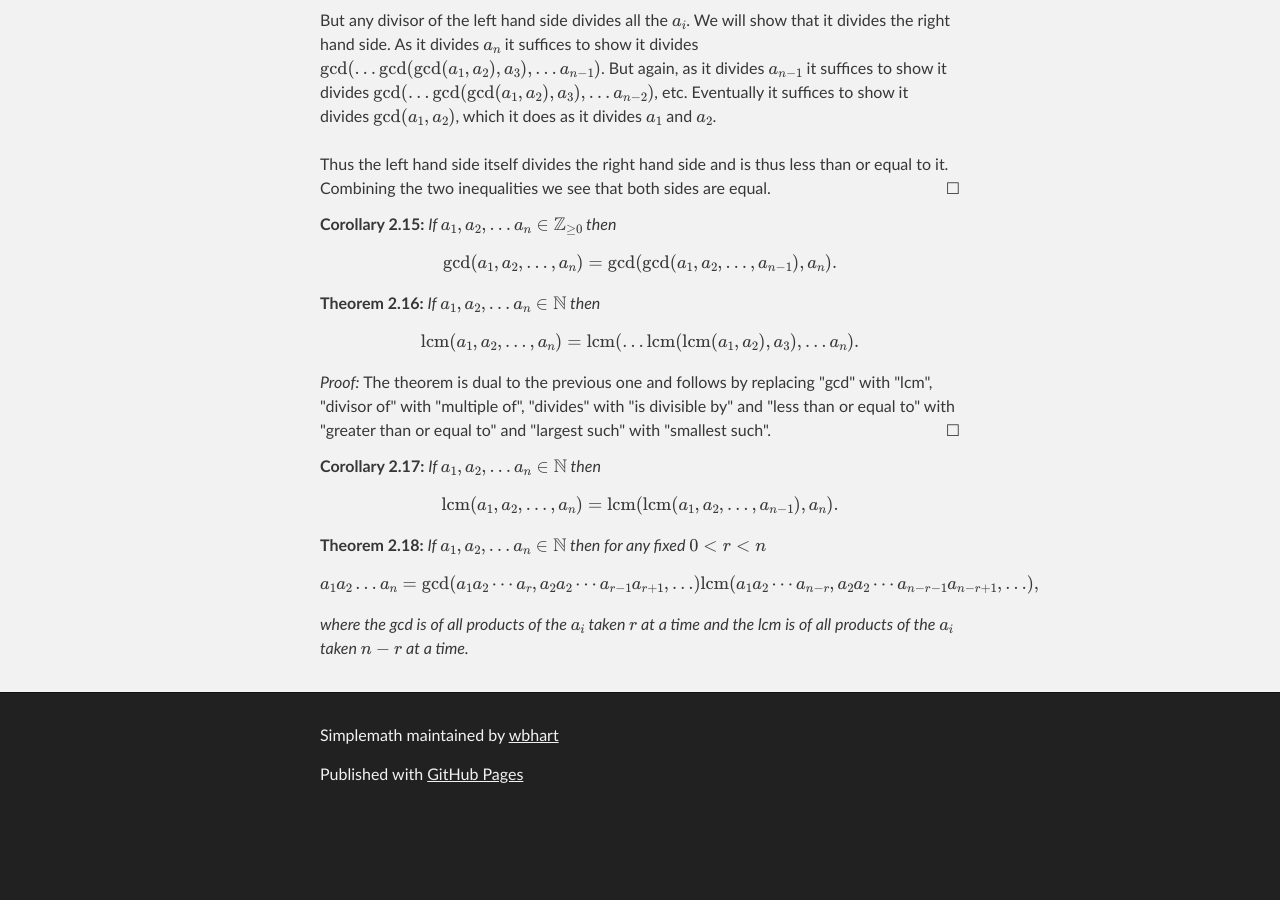
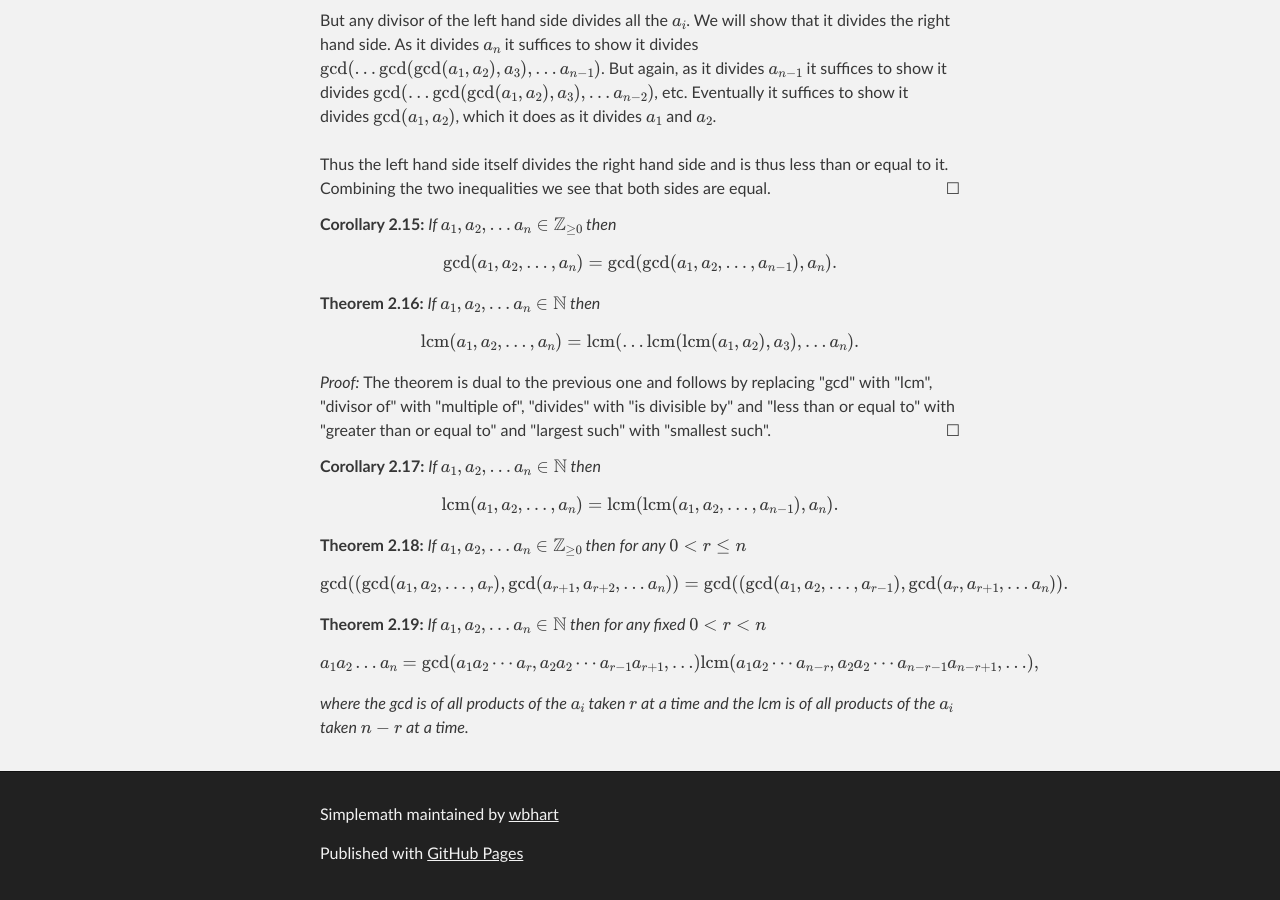
Before and after one commit to wbhart/SimpleMath, a Jekyll site: the page built from test.html, in a window 1280 px wide and 900 px high, scrolled down 4712 px. Built offline with Jekyll 4.4.1, drawn with Linux system fonts in a browser that asks for light colours; formulas are drawn with MathJax 3; before the commit the page ends 5533 px from its top, so only the background shows below that.

Commit message:
Update test.html

```diff
--- a/test.html
+++ b/test.html
@@ -252,6 +252,11 @@ inequalities we see that both sides are equal.
 \[\mbox{lcm}(a_1, a_2, \ldots, a_n) = \mbox{lcm}(\mbox{lcm}(a_1, a_2, \ldots, a_{n-1}), a_n).\]
 </corollary>
 
+<theorem> If \(a_1, a_2, \ldots a_n \in \mathbb{Z}_{\geq 0}\) then for any \(0 < r \leq n\)
+\[\gcd((\gcd(a_1, a_2, \ldots, a_r), \gcd(a_{r+1}, a_{r+2}, \ldots a_n)) =
+\gcd((\gcd(a_1, a_2, \ldots, a_{r-1}), \gcd(a_r, a_{r+1}, \ldots a_n)).\]
+</theorem>
+
 <theorem> If \(a_1, a_2, \ldots a_n \in \mathbb{N}\) then for any fixed \(0 < r < n\)
 \[a_1a_2\ldots a_n = \gcd(a_1a_2\cdots a_r, a_2a_2\cdots a_{r-1}a_{r+1}, \ldots)
 \mbox{lcm}(a_1a_2\cdots a_{n-r}, a_2a_2\cdots a_{n-r-1}a_{n-r+1}, \ldots),\]
```
